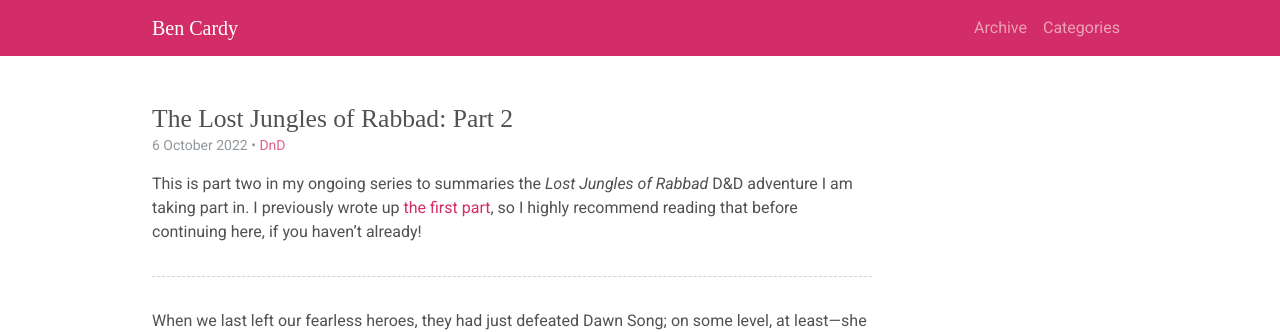
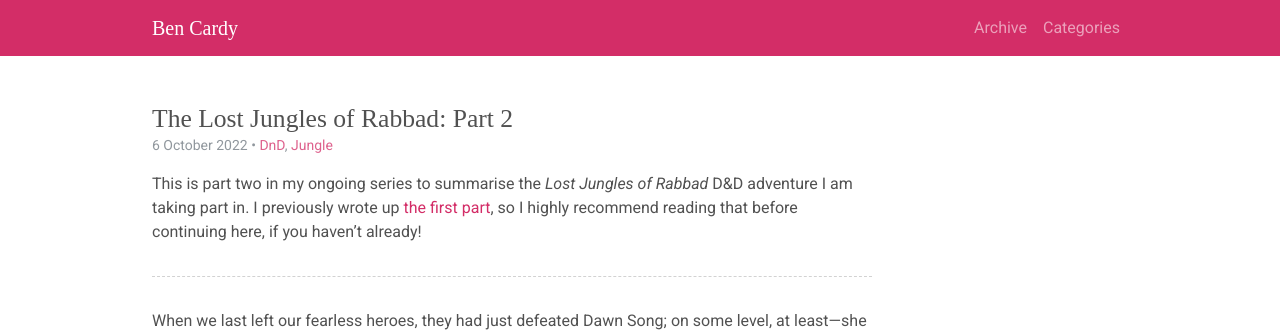
Before and after one commit to benbacardi/benbacardi.github.io, a Jekyll site: the page built from _posts/2022-10-06-jungle-2.md, in a window 1280 px wide and 900 px high. Shown: the top 332 px of the window. Built offline with Jekyll 4.4.1, drawn with Linux system fonts in a browser that asks for light colours; some web fonts are replaced.

Commit message:
Update 2022-10-06-jungle-2.md

```diff
--- a/_posts/2022-10-06-jungle-2.md
+++ b/_posts/2022-10-06-jungle-2.md
@@ -1,10 +1,10 @@
 ---
 layout: post
 title: "The Lost Jungles of Rabbad: Part 2"
-categories: DnD
+categories: DnD Jungle
 ---
 
-This is part two in my ongoing series to summaries the *Lost Jungles of Rabbad* D&D adventure I am taking part in. I previously wrote up [the first part]({% post_url 2022-07-07-jungle %}), so I highly recommend reading that before continuing here, if you haven't already!
+This is part two in my ongoing series to summarise the *Lost Jungles of Rabbad* D&D adventure I am taking part in. I previously wrote up [the first part]({% post_url 2022-07-07-jungle %}), so I highly recommend reading that before continuing here, if you haven't already!
 
 ---
 
```
